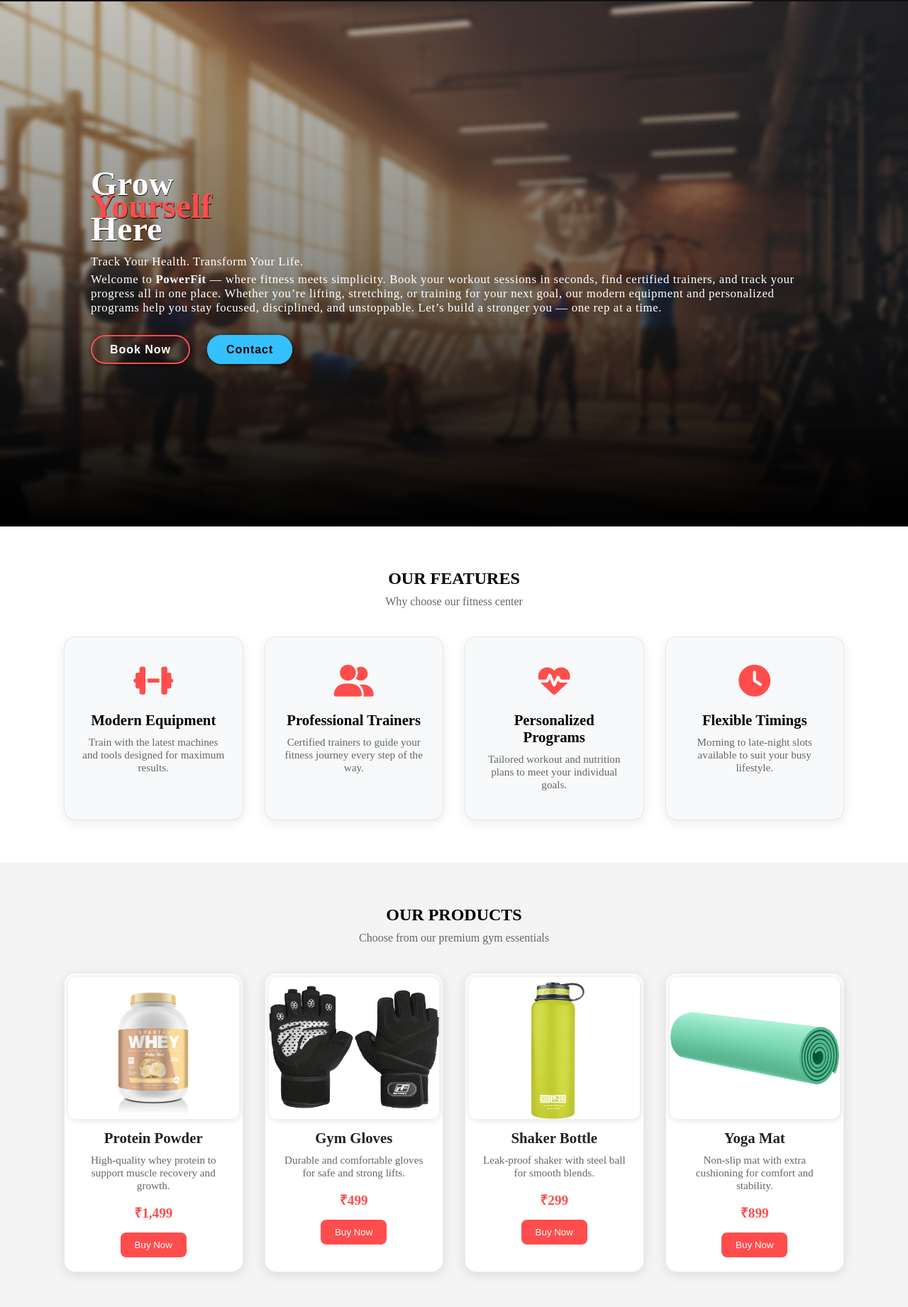
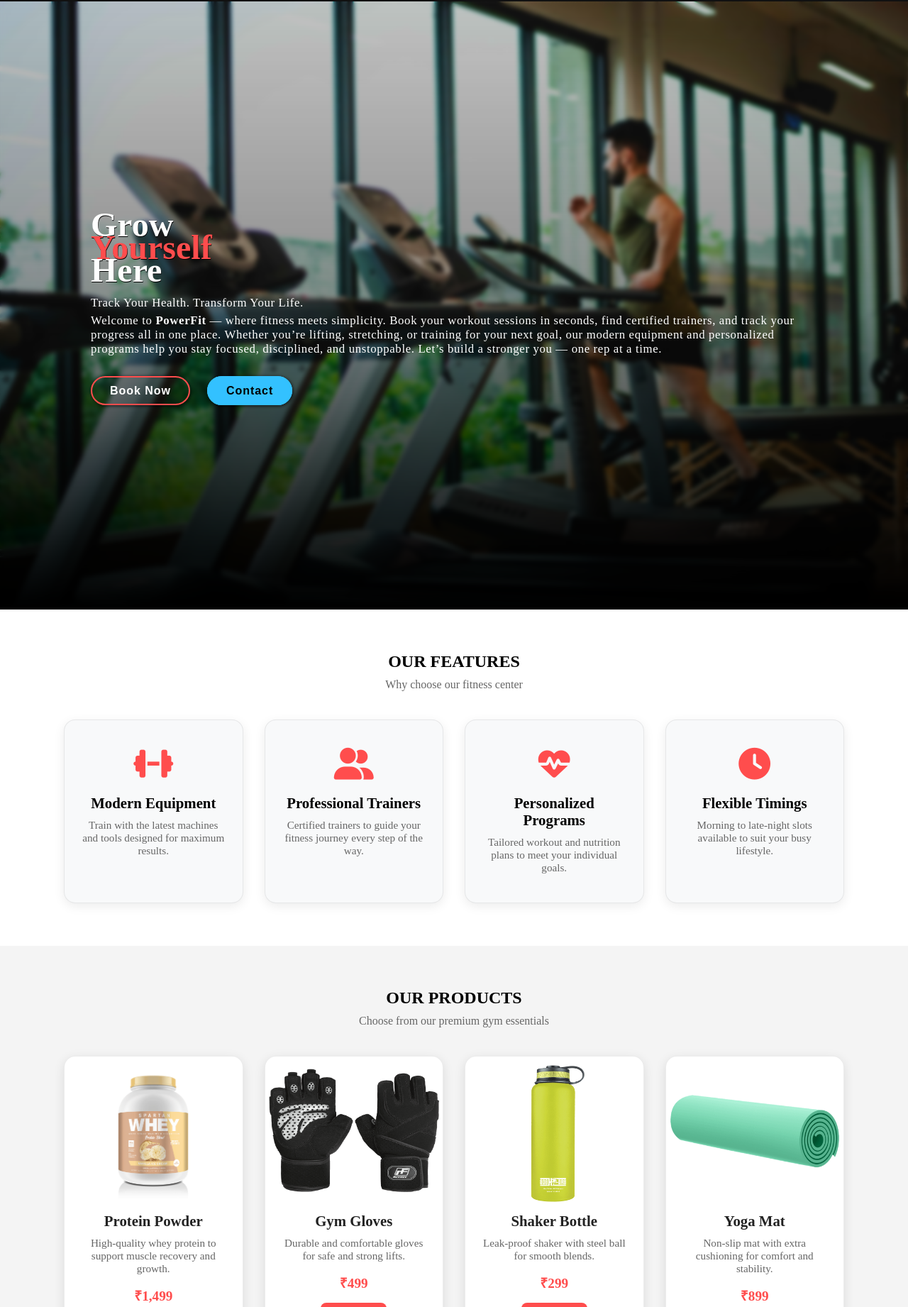
Before and after one commit to pranjul-jangra/powerfit, a plain HTML site: page index.html in a window 1280 px wide. Shown: the part 58-1900 px from the top of the page at 71% size. Drawn offline with Linux system fonts and the light colour scheme.

Commit message:
make responsive to screen orientation

```diff
--- a/index.html
+++ b/index.html
@@ -43,7 +43,7 @@
 
     <!--! Hero section -->
     <section id="hero">
-        <img src="./images/powerfit_hero.png" alt="PowerFit">
+        <img src="./images/powerfir_hero_image.jpg" alt="PowerFit">
 
         <div class="hero-container">
             <h1>
--- a/style.css
+++ b/style.css
@@ -309,8 +309,6 @@ body {
             width: 100%;
             height: 200px;
             object-fit: contain;
-            box-shadow: 1px 1px 12px rgba(0, 0, 0, 0.13);
-            border-radius: 12px;
         }
 
         & > h3 {
@@ -926,7 +924,7 @@ footer > p {
     }
 }
 
-@media (orientation: portrait) {
+@media (orientation: landscape) {
     #hero {
         height: fit-content;
     }
```
Also changed, not shown: images/powerfir_hero_image.jpg (added), images/powerfit_hero.png (deleted).
